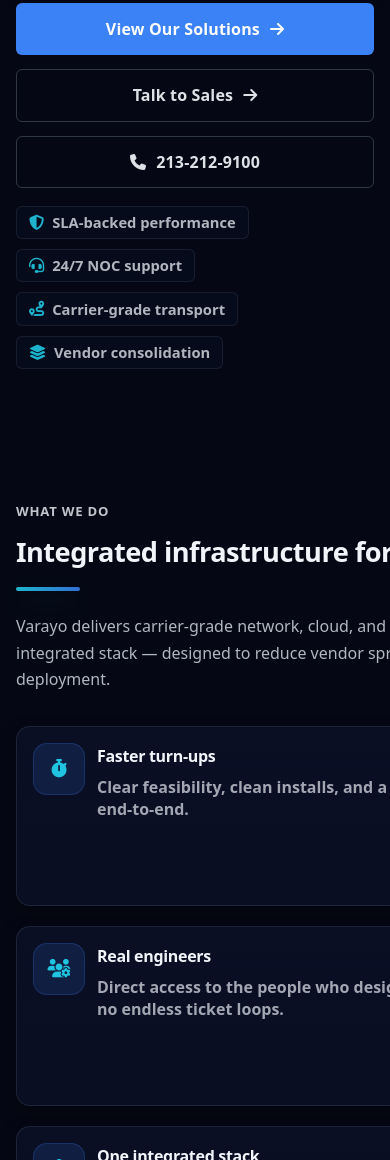
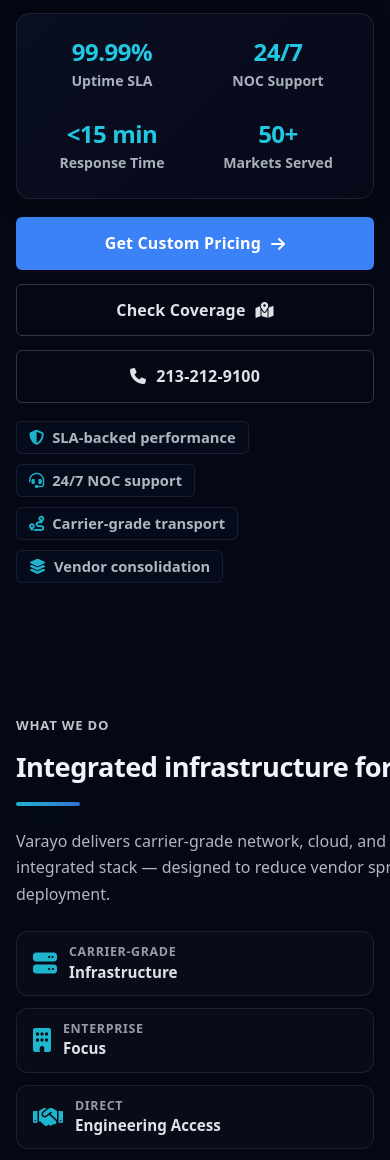
Before and after one commit to dnelson-varayo/varayo-website, a plain HTML site: page index.html in a window 390 px wide. Shown: the part 840-2000 px from the top of the page. Drawn offline with Linux system fonts and the light colour scheme.

Commit message:
Add files via upload

```diff
--- a/footer_menu.html
+++ b/footer_menu.html
@@ -2,8 +2,8 @@
   <div class="footer-top">
     <div class="container footer-top-inner footer-top-inner--minimal">
       <div class="footer-brand footer-brand--minimal">
-        <p style="font-size: 1.05rem; font-weight: 700; margin-bottom: 10px; color: rgba(241, 245, 249, 0.92);">Varayo</p>
-        <p>Enterprise-grade connectivity and unified communications<br>engineered for uptime and speed.</p>
+        <p style="font-size: 1.1rem; font-weight: 700; margin-bottom: 8px; color: rgba(241, 245, 249, 0.92); letter-spacing: -0.01em;">Deliver Faster. Connect Smarter.</p>
+        <p>Enterprise-grade fiber connectivity, unified communications, and carrier-class transport.</p>
       </div>
 
       <div class="footer-top-actions">
--- a/index.html
+++ b/index.html
@@ -61,7 +61,7 @@
 <div class="hero-copy hero-centered">
 <div class="hero-badge">
 <i class="fa-solid fa-diagram-project"></i>
-            Carrier-grade fiber + enterprise services
+            Enterprise Fiber, Cloud & Security
           </div>
 <h1>Deliver Faster.<br/>Connect Smarter.</h1>
 <p class="lead">
@@ -74,12 +74,30 @@
 <div class="hero-feature"><i class="fa-solid fa-layer-group"></i><span><strong>Private Networking</strong><br/>Ethernet, EVPN, interconnect, SD-WAN.</span></div>
 <div class="hero-feature"><i class="fa-solid fa-shield-halved"></i><span><strong>Security + Operations</strong><br/>DDoS, managed firewall, monitoring.</span></div>
 </div>
+<div class="trust-stats">
+<div class="trust-stat">
+<div class="trust-stat-value">99.99%</div>
+<div class="trust-stat-label">Uptime SLA</div>
+</div>
+<div class="trust-stat">
+<div class="trust-stat-value">24/7</div>
+<div class="trust-stat-label">NOC Support</div>
+</div>
+<div class="trust-stat">
+<div class="trust-stat-value">&lt;15 min</div>
+<div class="trust-stat-label">Response Time</div>
+</div>
+<div class="trust-stat">
+<div class="trust-stat-value">50+</div>
+<div class="trust-stat-label">Markets Served</div>
+</div>
+</div>
 <div class="btn-row btn-row-center" style="margin-top:18px;">
-<a class="btn btn-primary" href="solutions">
-              View Our Solutions
+<a class="btn btn-primary" href="quote">
+              Get Custom Pricing
               <i class="fa-solid fa-arrow-right"></i>
 </a>
-<a class="btn btn-secondary" href="contact">Talk to Sales <i class="fa-solid fa-arrow-right"></i></a>
+<a class="btn btn-secondary" href="coverage">Check Coverage <i class="fa-solid fa-map-location-dot"></i></a>
 <a class="btn btn-secondary" href="tel:12132129100">
 <i class="fa-solid fa-phone"></i>
               213-212-9100
@@ -103,6 +121,37 @@
         Varayo delivers carrier-grade network, cloud, and security services as a single, integrated stack —
         designed to reduce vendor sprawl and move faster from design to deployment.
       </p>
+</div>
+<div class="credibility-stats">
+<div class="cred-stat">
+<i class="fa-solid fa-server"></i>
+<div class="cred-stat-text">
+<div class="cred-stat-label">Carrier-grade</div>
+<div class="cred-stat-value">Infrastructure</div>
+</div>
+</div>
+<div class="cred-stat">
+<i class="fa-solid fa-building"></i>
+<div class="cred-stat-text">
+<div class="cred-stat-label">Enterprise</div>
+<div class="cred-stat-value">Focus</div>
+</div>
+</div>
+<div class="cred-stat">
+<i class="fa-solid fa-handshake"></i>
+<div class="cred-stat-text">
+<div class="cred-stat-label">Direct</div>
+<div class="cred-stat-value">Engineering Access</div>
+</div>
+</div>
+<div class="cred-stat">
+<i class="fa-solid fa-clock"></i>
+<div class="cred-stat-text">
+<div class="cred-stat-label">Rapid</div>
+<div class="cred-stat-value">Deployment</div>
+</div>
+</div>
+</div>
 <div class="card-grid" style="margin-top:26px;">
 <div class="card">
 <div class="card-icon"><i class="fa-solid fa-stopwatch"></i></div>
@@ -127,11 +176,11 @@
 </div>
 </div>
 <div class="btn-row btn-row-center" style="margin-top:32px;">
-<a class="btn btn-primary" href="coverage">
-              Check Service Availability
-              <i class="fa-solid fa-map-location-dot"></i>
+<a class="btn btn-primary" href="solutions">
+              Explore All Solutions
+              <i class="fa-solid fa-arrow-right"></i>
 </a>
-<a class="btn btn-secondary" href="why-varayo">Why Choose Varayo</a>
+<a class="btn btn-secondary" href="why-varayo">Why Varayo</a>
 </div>
 </div>
 </div>
@@ -149,6 +198,7 @@
 <div class="card-body">
 <div class="card-title">Network Services</div>
 <div class="card-desc">Enterprise fiber, Ethernet, transport, dark fiber, and SD‑WAN.</div>
+<div class="card-pricing">Custom pricing</div>
 </div>
 <div class="card-arrow"><i class="fa-solid fa-arrow-right"></i></div>
 </div>
@@ -159,6 +209,7 @@
 <div class="card-body">
 <div class="card-title">Cloud Services</div>
 <div class="card-desc">Private cloud, bare metal, colocation, and hybrid architectures.</div>
+<div class="card-pricing">Custom pricing</div>
 </div>
 <div class="card-arrow"><i class="fa-solid fa-arrow-right"></i></div>
 </div>
@@ -169,6 +220,7 @@
 <div class="card-body">
 <div class="card-title">Security Services</div>
 <div class="card-desc">DDoS protection, managed firewall, and secure access.</div>
+<div class="card-pricing">Custom pricing</div>
 </div>
 <div class="card-arrow"><i class="fa-solid fa-arrow-right"></i></div>
 </div>
@@ -179,6 +231,7 @@
 <div class="card-body">
 <div class="card-title">Managed Services</div>
 <div class="card-desc">24/7 monitoring, operations, and escalation.</div>
+<div class="card-pricing">Custom pricing</div>
 </div>
 <div class="card-arrow"><i class="fa-solid fa-arrow-right"></i></div>
 </div>
@@ -189,6 +242,7 @@
 <div class="card-body">
 <div class="card-title">Cloud Migration</div>
 <div class="card-desc">Plan, move, and modernize workloads with minimal downtime.</div>
+<div class="card-pricing">Project-based</div>
 </div>
 <div class="card-arrow"><i class="fa-solid fa-arrow-right"></i></div>
 </div>
@@ -199,42 +253,11 @@
 <div class="card-body">
 <div class="card-title">Disaster Recovery</div>
 <div class="card-desc">Recovery planning and failover options to keep critical services online.</div>
+<div class="card-pricing">Custom pricing</div>
 </div>
 <div class="card-arrow"><i class="fa-solid fa-arrow-right"></i></div>
 </div>
 </a>
-</div>
-</div>
-</section>
-<!-- CTA handled by the compact strip near the footer to avoid duplicate "Get a Quote" actions in view. -->
-<section class="section-pad">
-<div class="container">
-<div class="section-head">
-<div class="kicker">Why Varayo</div>
-<h2 class="section-title">Built for teams who need things to work — fast</h2>
-</div>
-<div class="card-grid">
-<div class="card">
-<div class="card-icon"><i class="fa-solid fa-stopwatch"></i></div>
-<div class="card-body">
-<div class="card-title">Faster delivery</div>
-<div class="card-desc">Shorter paths from design to deployment and resolution.</div>
-</div>
-</div>
-<div class="card">
-<div class="card-icon"><i class="fa-solid fa-users-gear"></i></div>
-<div class="card-body">
-<div class="card-title">Real engineers</div>
-<div class="card-desc">Direct access to the teams who build and operate the network.</div>
-</div>
-</div>
-<div class="card">
-<div class="card-icon"><i class="fa-solid fa-layer-group"></i></div>
-<div class="card-body">
-<div class="card-title">One integrated stack</div>
-<div class="card-desc">Network, cloud, security, and operations under one provider.</div>
-</div>
-</div>
 </div>
 </div>
 </section>
--- a/site-styles.css
+++ b/site-styles.css
@@ -748,6 +748,14 @@ nav a:hover {
 .card-icon i{ color: rgba(34,211,238,0.92); font-size: 1.15rem; }
 .card-title{ font-weight: 800; letter-spacing: -0.02em; }
 .card-desc{ margin-top: 6px; color: rgba(226,232,240,0.70); font-weight: 600; line-height: 1.4; }
+.card-pricing{
+  margin-top: 10px;
+  font-size: 0.85rem;
+  font-weight: 700;
+  color: rgba(34,211,238,0.85);
+  text-transform: uppercase;
+  letter-spacing: 0.05em;
+}
 
 /* ============================================================
    SECTION HELPERS
@@ -787,6 +795,126 @@ nav a:hover {
 }
 @media (max-width: 520px){
   .hero-proof{ justify-content:flex-start; }
+}
+
+/* ============================================================
+   TRUST STATS BAR (below hero features)
+============================================================ */
+.trust-stats {
+  margin-top: 28px;
+  display: grid;
+  grid-template-columns: repeat(4, 1fr);
+  gap: 16px;
+  max-width: 920px;
+  margin-left: auto;
+  margin-right: auto;
+  padding: 20px;
+  border-radius: 14px;
+  background: linear-gradient(135deg, rgba(11,16,38,0.75), rgba(7,11,28,0.65));
+  border: 1px solid rgba(148,163,184,0.14);
+  box-shadow: 0 8px 18px rgba(0,0,0,0.25);
+}
+
+.trust-stat {
+  text-align: center;
+  padding: 8px;
+}
+
+.trust-stat-value {
+  font-size: 1.75rem;
+  font-weight: 800;
+  letter-spacing: -0.02em;
+  color: rgba(34,211,238,0.95);
+  line-height: 1;
+  margin-bottom: 8px;
+}
+
+.trust-stat-label {
+  font-size: 0.88rem;
+  font-weight: 600;
+  color: rgba(226,232,240,0.75);
+  line-height: 1.3;
+}
+
+@media (max-width: 768px) {
+  .trust-stats {
+    grid-template-columns: repeat(2, 1fr);
+    gap: 20px 16px;
+    padding: 18px;
+  }
+  .trust-stat-value {
+    font-size: 1.5rem;
+  }
+}
+
+@media (max-width: 480px) {
+  .trust-stats {
+    grid-template-columns: repeat(2, 1fr);
+    gap: 16px 12px;
+  }
+}
+
+/* ============================================================
+   CREDIBILITY STATS (What We Do section)
+============================================================ */
+.credibility-stats {
+  display: grid;
+  grid-template-columns: repeat(4, 1fr);
+  gap: 14px;
+  margin-top: 24px;
+  max-width: 920px;
+  margin-left: auto;
+  margin-right: auto;
+}
+
+.cred-stat {
+  display: flex;
+  align-items: center;
+  gap: 12px;
+  padding: 14px 16px;
+  border-radius: 12px;
+  border: 1px solid rgba(148,163,184,0.14);
+  background: rgba(255,255,255,0.02);
+}
+
+.cred-stat i {
+  font-size: 1.5rem;
+  color: rgba(34,211,238,0.85);
+  flex-shrink: 0;
+}
+
+.cred-stat-text {
+  flex: 1;
+}
+
+.cred-stat-label {
+  font-size: 0.78rem;
+  font-weight: 600;
+  color: rgba(226,232,240,0.65);
+  text-transform: uppercase;
+  letter-spacing: 0.05em;
+  line-height: 1;
+  margin-bottom: 4px;
+}
+
+.cred-stat-value {
+  font-size: 0.95rem;
+  font-weight: 700;
+  color: rgba(241,245,249,0.92);
+  line-height: 1.2;
+}
+
+@media (max-width: 900px) {
+  .credibility-stats {
+    grid-template-columns: repeat(2, 1fr);
+    gap: 12px;
+  }
+}
+
+@media (max-width: 520px) {
+  .credibility-stats {
+    grid-template-columns: 1fr;
+  }
 }
 
 
```
